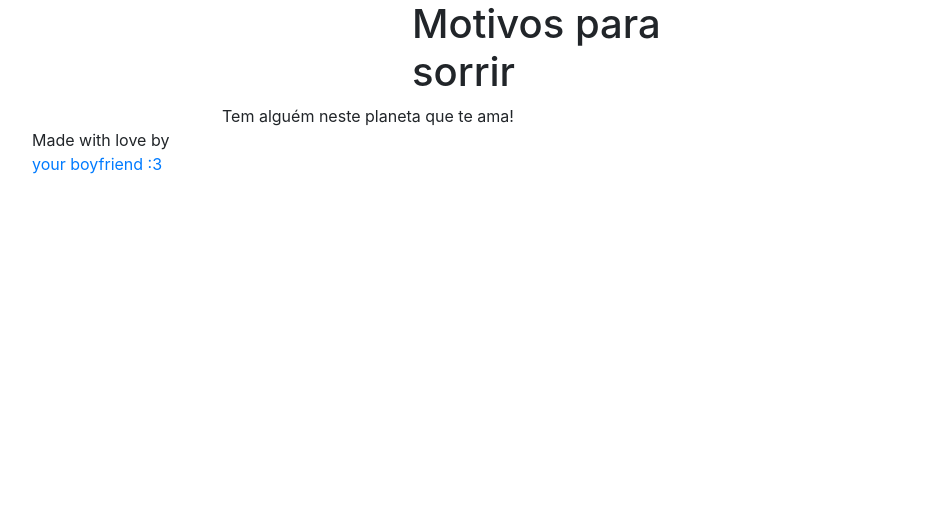
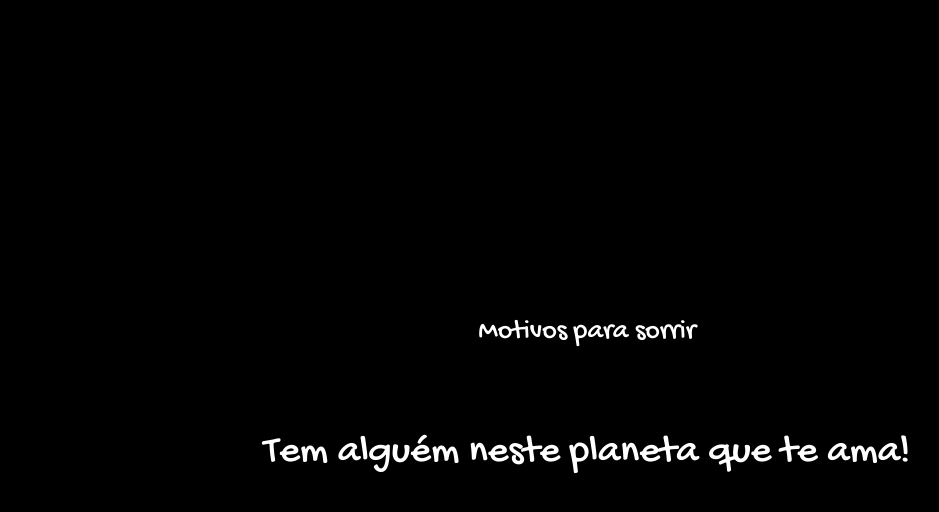
Before and after one commit to ishiikurisu/smile, a plain HTML site: page index.html in a window 1280 px wide. Shown: the whole page, without its empty margins (53-992 px from the left). Drawn offline with nearby package versions, Linux system fonts and the light colour scheme.

Commit message:
Started style

```diff
--- a/css/master.css
+++ b/css/master.css
@@ -1,6 +1,21 @@
+@import url('https://fonts.googleapis.com/css?family=Gochi+Hand');
+
+body {
+    font-family: 'Gochi Hand', cursive;
+    text-align: center;
+    color: white;
+    background-color: black;
+    background-image: image("assets/jar.jpg");
+}
+
 .main {
     width: 100%;
     height: 100%;
     position: fixed !important;
     overflow: hidden;
+    display: flex;
 }
+
+.footer {
+    display: flex;
+}
--- a/index.html
+++ b/index.html
@@ -8,35 +8,31 @@
     </head>
     <body>
         <div class="container-fluid main">
-
-            <div class="container">
+            <div class="container align-self-center">
                 <div class="row align-self-center">
                     <div class="col">
 
                     </div>
                     <div class="col">
-                        <h1>Motivos para sorrir</h1>
+                        <h3>Motivos para sorrir</h3>
                     </div>
                     <div class="col">
 
                     </div>
                 </div>
+                <div class="row">
+                    <br>
+                    <br>
+                    <br>
+                </div>
                 <div class="row align-self-center">
                     <div class="col-2">
 
                     </div>
-                    <div class="col-8" id="reason">
-
+                    <div class="col-8">
+                        <h1 id="reason"></h1>
                     </div>
                     <div class="col-2">
-
-                    </div>
-                </div>
-                <div class="row align-self-center">
-                    <div class="col-2">
-                        <p>Made with love by <a href="http://www.crisjr.eng.br">your boyfriend :3</a></p>
-                    </div>
-                    <div class="col-10">
 
                     </div>
                 </div>
```
Also changed, not shown: assets/jar.jpg (added).
